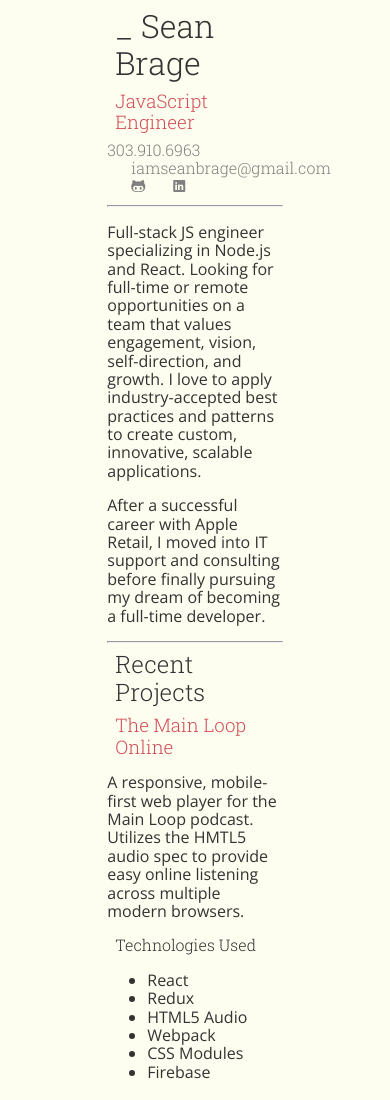
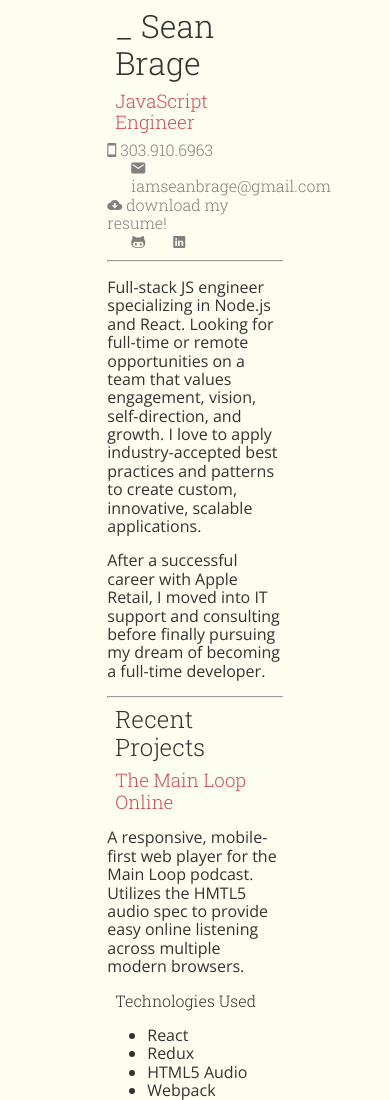
Before and after one commit to bargeruns/resume-static, a website: page index.html in a window 390 px wide. Shown: the top 1100 px of the page. Drawn offline with nearby package versions, Linux system fonts and the light colour scheme.

Commit message:
added link to download resume and fixed some mobile styling for the links

```diff
--- a/index.html
+++ b/index.html
@@ -12,8 +12,9 @@
       <h1>_ Sean Brage</h1>
       <h3>JavaScript Engineer</h3>
       <nav>
-        <a class="nav-link" href="tel:+13039106963">303.910.6963</a>
-        <a class="nav-link" href="mailto:iamseanbrage+resumecontact@gmail.com">iamseanbrage@gmail.com</a>
+        <a class="nav-link" href="tel:+13039106963"><i class="ion-android-phone-portrait"></i> 303.910.6963</a>
+        <a class="nav-link" href="mailto:iamseanbrage+resumecontact@gmail.com"><i class="ion-android-mail"></i> iamseanbrage@gmail.com</a>
+          <a class="nav-link" href="https://www.dropbox.com/s/hpun4dunzk738q3/smb-resume.pdf?dl=0"><i class="ion-android-download"></i> download my resume!</a>
         <div class="nav-social-links">
           <a target="_blank" class="nav-link" href="https://github.com/bargeruns"><i class="ion-social-octocat"></i></a>
           <a target="_blank" class="nav-link" href="https://linkedin.com/in/seanmbrage"><i class="ion-social-linkedin"></i></a>
--- a/scss/main.scss
+++ b/scss/main.scss
@@ -68,7 +68,7 @@ nav {
 }
 
 
-@media only screen and (max-device-width: 768px) {
+@media device, screen and (max-device-width: 768px) {
   body {
     &>* {
       max-width: 90vw;
@@ -103,7 +103,6 @@ nav {
   }
 
 
-
   nav {
     display: flex;
     flex-direction: column;
@@ -112,10 +111,11 @@ nav {
 
     .nav-link {
       font-size: 5.75vw;
-      &:nth-child(2) { margin-left: 8px };
+      &:nth-child(2) { margin-left: 0;}
     }
 
     .nav-social-links {
+      margin-left: 0;
       .nav-link {
         font-size: 9.75vw;
         &:nth-child(2) { margin-left: 24px; }
```
Also changed, not shown: css/main.css.
